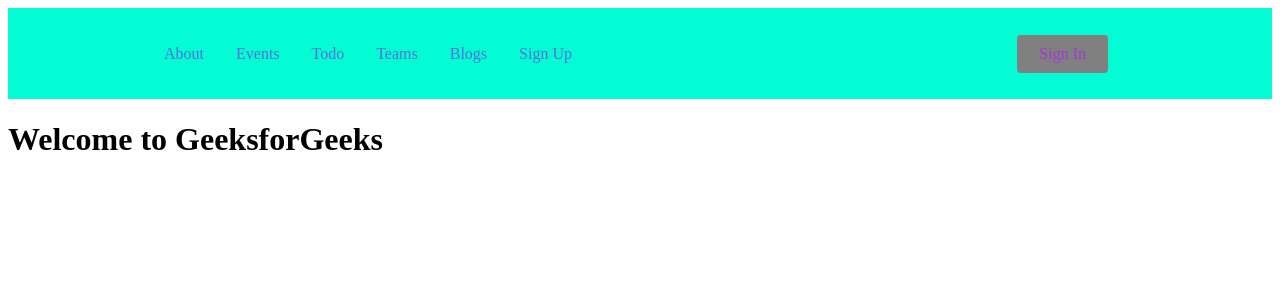
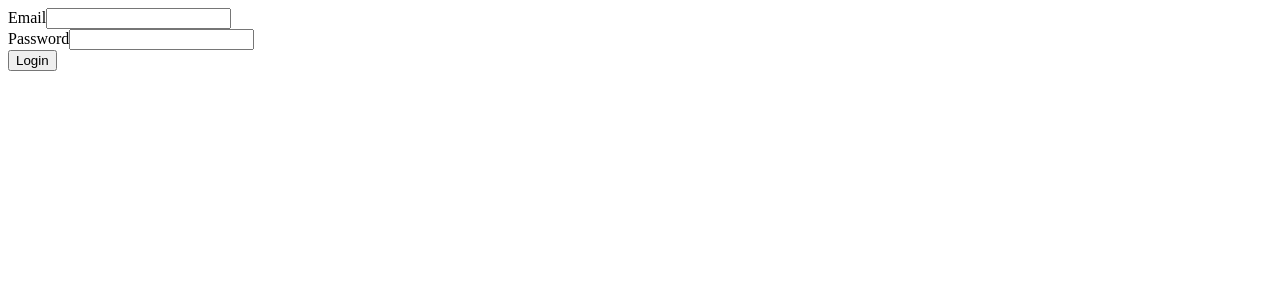
Before and after one commit to Hassyunity/Teams, a React (Create React App) app: page / in a window 1280 px wide. Shown: the top 300 px of the page. Built offline with nearby package versions, Linux system fonts and the light colour scheme.

Commit message:
create login page

```diff
--- a/src/App.js
+++ b/src/App.js
@@ -1,78 +1,16 @@
-import React from 'react';
+import React, { useState } from 'react';
 import './App.css';
-import Navbar from './components/Navbar';
-import { BrowserRouter as Router, Switch, Route } from 'react-router-dom';
-import Home from './pages';
-import About from './pages/about';
-import Events from './pages/events';
-import AnnualReport from './pages/annual';
-import Teams from './pages/team';
-import Blogs from './pages/blogs';
-import SignUp from './pages/signup';
 
-function App() {
+import useStateArray from 'react';
+
+import BasicForm from './components/forms/basicForm';
+
+const App = () => {
   return (
-    <Router>
-      <Navbar />
-      <Switch>
-        <Route path='/' exact component={Home} />
-        <Route path='/about' component={About} />
-        <Route path='/events' component={Events} />
-        <Route path='/annual' component={AnnualReport} />
-        <Route path='/team' component={Teams} />
-        <Route path='/blogs' component={Blogs} />
-        <Route path='/sign-up' component={SignUp} />
-      </Switch>
-    </Router>
-  );
+    <div>
+      <BasicForm />
+    </div>
+  )
 }
 
 export default App;
-
-
-// import React from 'react';
-// import Navbar from './Navbar';
-// import './App.css';
-
-// import DatatablePage from './components/Table';
-// import TodoList from './components/TodoList';
-// import renderForm from './components/Login';
-// // import MyForm from './components/Post';
-
-
-
-// function App() {
-//   return (
-
-//     <div className="App">
-//       <Navbar />
-//       <TodoList />
-//       <DatatablePage />
-//       <renderForm />
-//       {/* <MyForm /> */}
-//       <div className="form">
-//         <form>
-//           <div className="input-container">
-//             <label>Username </label>
-//             <input type="text" name="uname" required />
-//             {/* {renderErrorMessage("uname")} */}
-//           </div>
-//           <div className="input-container">
-//             <label>Password </label>
-//             <input type="password" name="pass" required />
-//             {/* {renderErrorMessage("pass")} */}
-//           </div>
-//           <div className="button-container">
-//             <input type="submit" />
-//           </div>
-//         </form>
-//       </div>
-//     </div>
-
-//   );
-// }
-
-
-
-
-// export default App;
--- /dev/null
+++ b/src/components/forms/basicForm.js
@@ -0,0 +1,53 @@
+import React, { useState } from "react";
+
+const BasicForm = () => {
+  const [email, setEmail] = useState("");
+  const [password, setPassword] = useState("");
+
+  const [allEntry, setAllEntry] = useState([]);
+
+  const submitForm = (e) => {
+    e.preventDefault();
+    const newEntry = { email: email, password: password };
+
+    setAllEntry([...allEntry, newEntry]);
+    console.log(allEntry);
+  }
+  return (
+    <>
+      <form action="" onSubmit={submitForm} >
+        <div>
+          <label htmlFor="email">Email</label>
+          <input type="text" name="email" id="email" autoComplete="off"
+            value={email}
+            onChange={(e) => setEmail(e.target.value)}
+          />
+        </div>
+        <div>
+          <label htmlFor="password">Password</label>
+          <input type="password" name="password" id="password" autoCapitalize="off"
+            value={password}
+            onChange={(e) => setPassword(e.target.value)}
+          />
+        </div>
+
+        <button type="submit">Login</button>
+
+      </form>
+      <div>
+        {
+          allEntry.map((curElem) => {
+            return (
+              <div className="showDataStyle">
+                <p>{curElem.email}</p>
+                <p>{curElem.password}</p>
+              </div>
+            )
+          })
+        }
+      </div>
+    </>
+  )
+}
+
+export default BasicForm
```
Also changed, not shown: src/components/Login.jsx (deleted, +0 -23 lines), src/home.js (added, +78 -0 lines).
